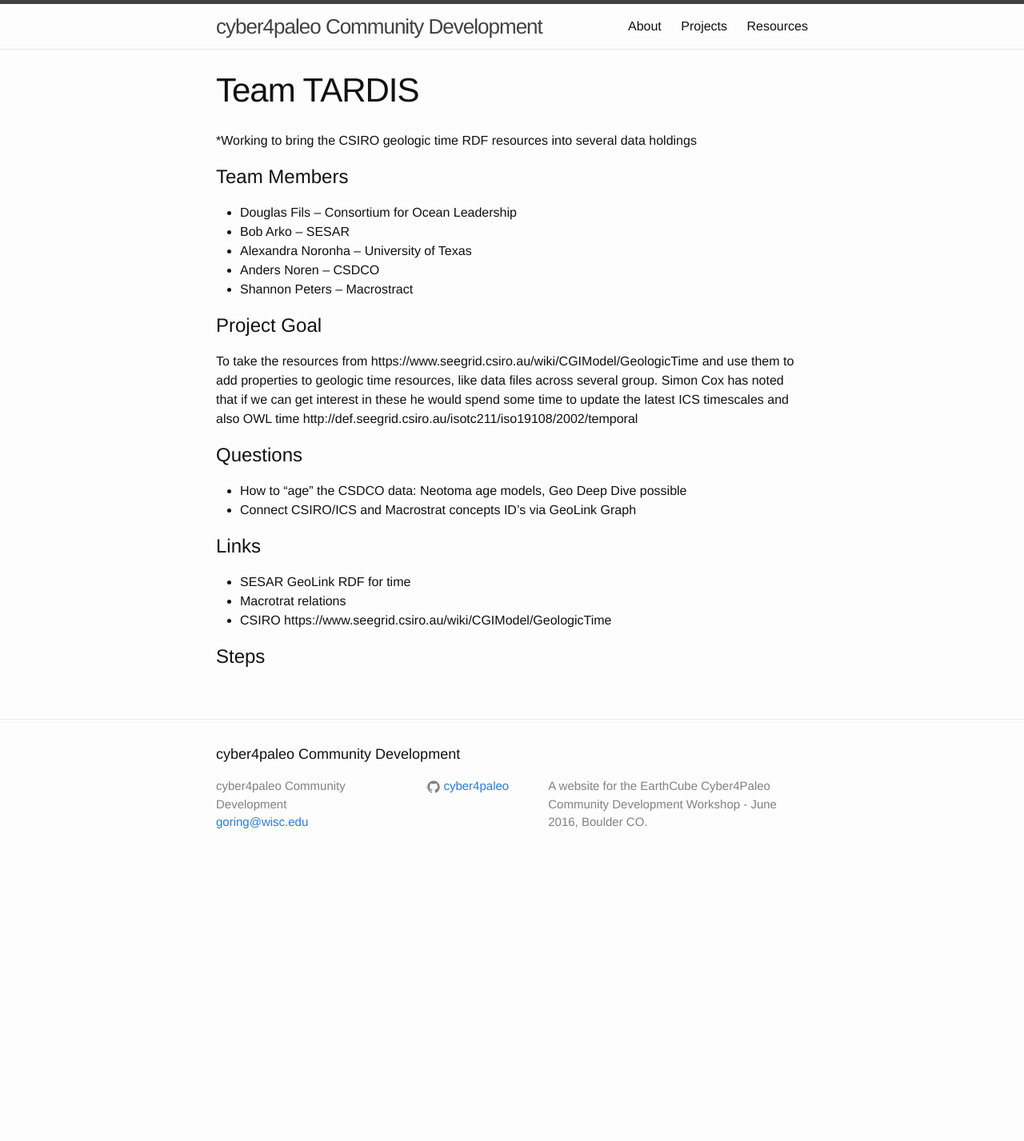
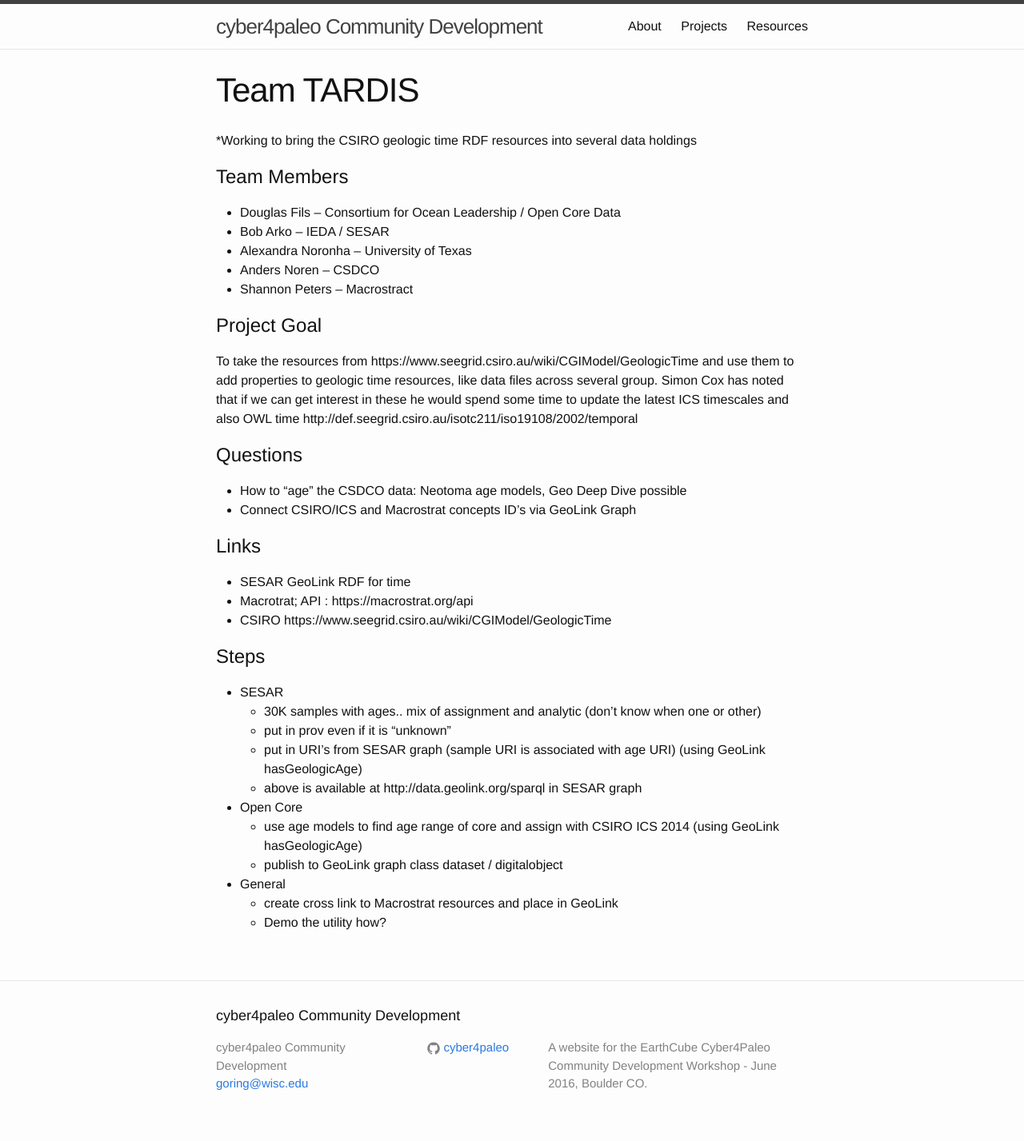
Before and after one commit to cyber4paleo/cyber4paleo.github.io, a Jekyll site: the page built from _projects/team_tardis.md, in a window 1280 px wide. Shown: the whole page at 80% size. Built offline with Jekyll 4.4.1, drawn with Linux system fonts in a browser that asks for light colours; before the commit the page ends 1100 px from its top, so only the background shows below that.

Commit message:
some updates

```diff
--- a/_projects/team_tardis.md
+++ b/_projects/team_tardis.md
@@ -9,8 +9,8 @@ concept: Time Adorned Resource Descriptions in Science (TARDIS)
 
 # Team Members
 
-  * Douglas Fils  -- Consortium for Ocean Leadership
-  * Bob Arko -- SESAR
+  * Douglas Fils  -- Consortium for Ocean Leadership / Open Core Data
+  * Bob Arko -- IEDA / SESAR
   * Alexandra Noronha -- University of Texas
   * Anders Noren -- CSDCO
   * Shannon Peters -- Macrostract
@@ -33,7 +33,18 @@ OWL time http://def.seegrid.csiro.au/isotc211/iso19108/2002/temporal
 # Links
 
   * SESAR GeoLink RDF for time
-  * Macrotrat relations
+  * Macrotrat;  API : https://macrostrat.org/api
   * CSIRO   https://www.seegrid.csiro.au/wiki/CGIModel/GeologicTime
 
 # Steps
+  * SESAR
+    * 30K samples with ages..  mix of assignment and analytic  (don't know when one or other)
+    * put in prov even if it is "unknown"
+    * put in URI's from SESAR graph (sample URI is associated with age URI)  (using GeoLink hasGeologicAge)
+    * above is available at http://data.geolink.org/sparql in SESAR graph
+  * Open Core
+    * use age models to find age range of core and assign with CSIRO ICS 2014  (using GeoLink hasGeologicAge)
+    * publish to GeoLink graph class dataset / digitalobject
+  * General
+    * create cross link to Macrostrat resources and place in GeoLink
+    * Demo the utility how?
```
